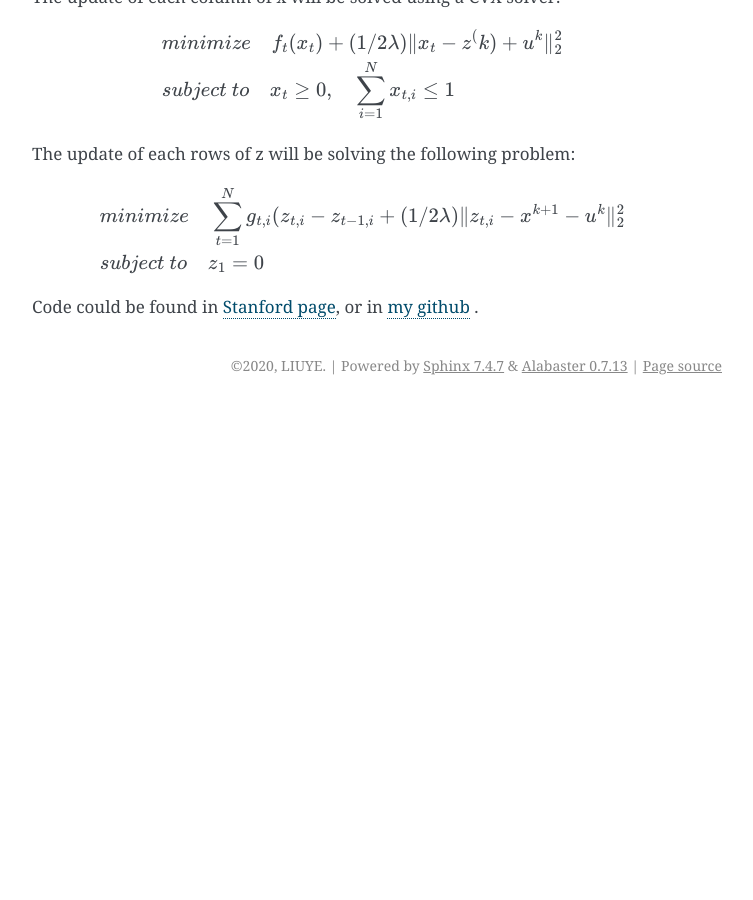
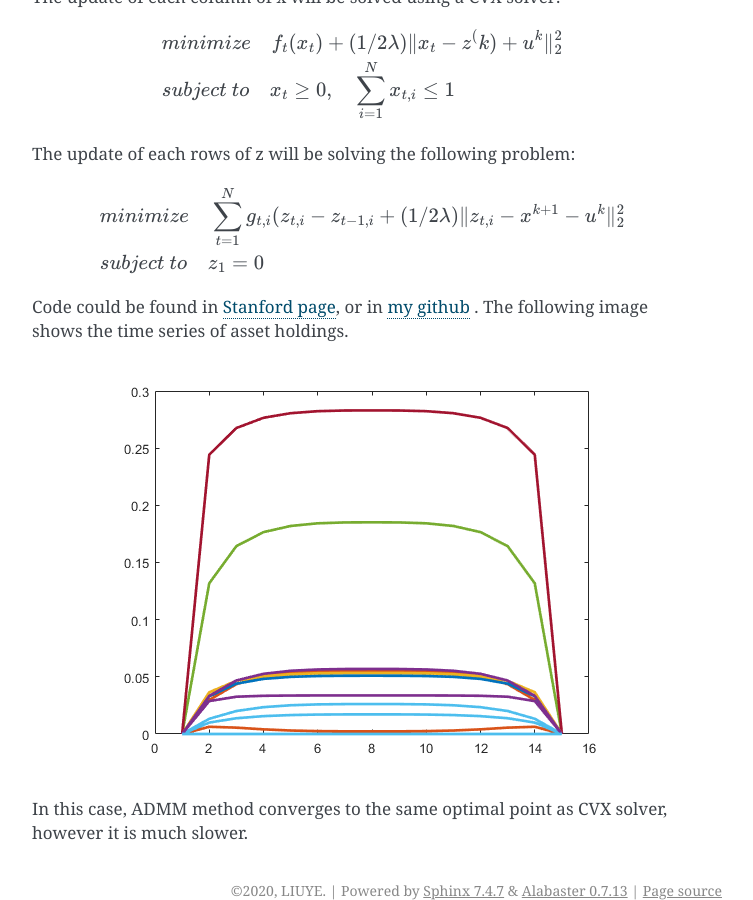
Before and after one commit to gggliuye/cvx_learning, a Sphinx documentation site: the page built from docs/ProximalAlgorithms/Applications.rst, in a window 1280 px wide and 900 px high, scrolled down 5565 px. Shown: the whole window, without its empty margins (388-1141 px from the left). Built offline with Sphinx 7.4.7, drawn with Linux system fonts in a browser that asks for light colours; before the commit the page ends 5970 px from its top, so only the background shows below that.

Commit message:
Update Applications.rst

```diff
--- a/docs/ProximalAlgorithms/Applications.rst
+++ b/docs/ProximalAlgorithms/Applications.rst
@@ -260,7 +260,9 @@ The update of each rows of z will be solving the following problem:
   \end{align*}
 
 Code could be found in `Stanford page <http://stanford.edu/~boyd/papers/prox_algs/finance.html>`_, or in
-`my github <https://github.com/gggliuye/cvx_learning>`_ .
+`my github <https://github.com/gggliuye/cvx_learning>`_ . The following image shows the time series of asset holdings.
 
-.. image::images/fin_asset_holdings.png
+.. image:: images/fin_asset_holdings.png
     :align: center
+
+In this case, ADMM method converges to the same optimal point as CVX solver, however it is much slower.
```
